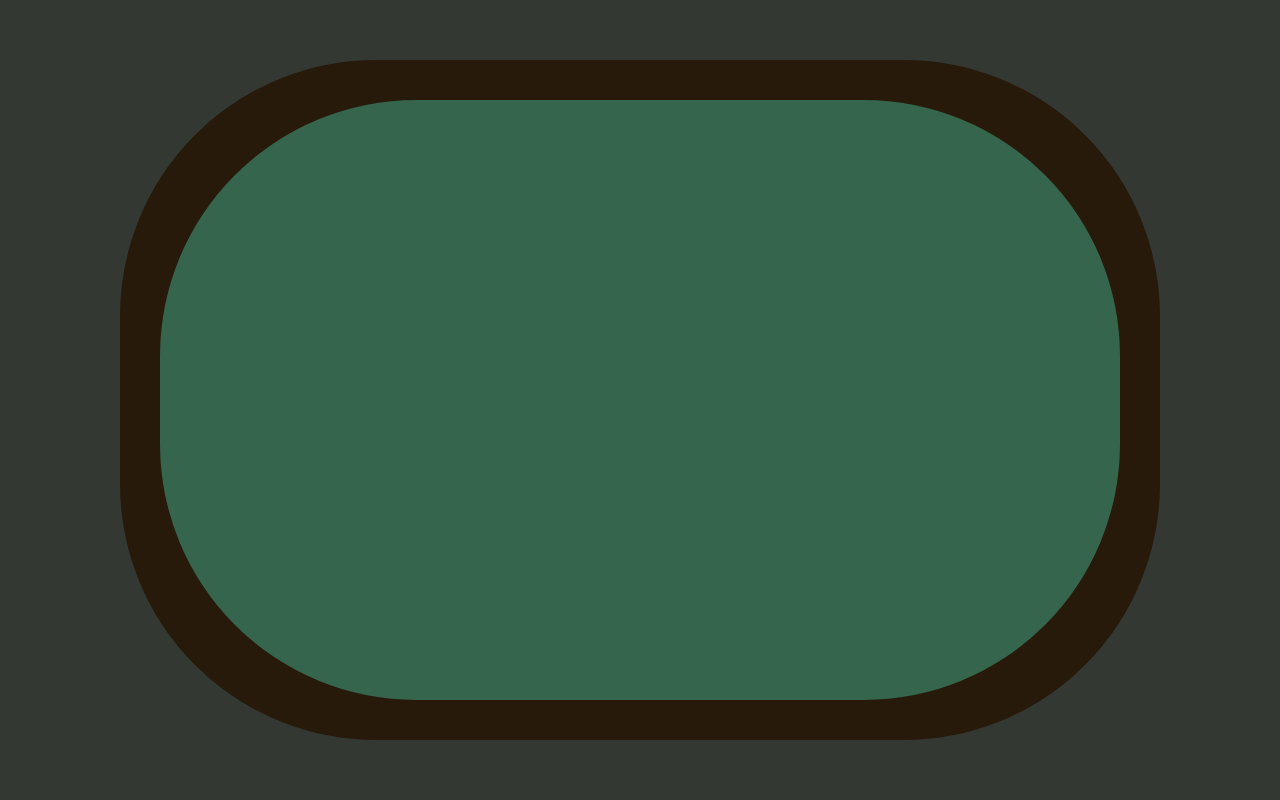
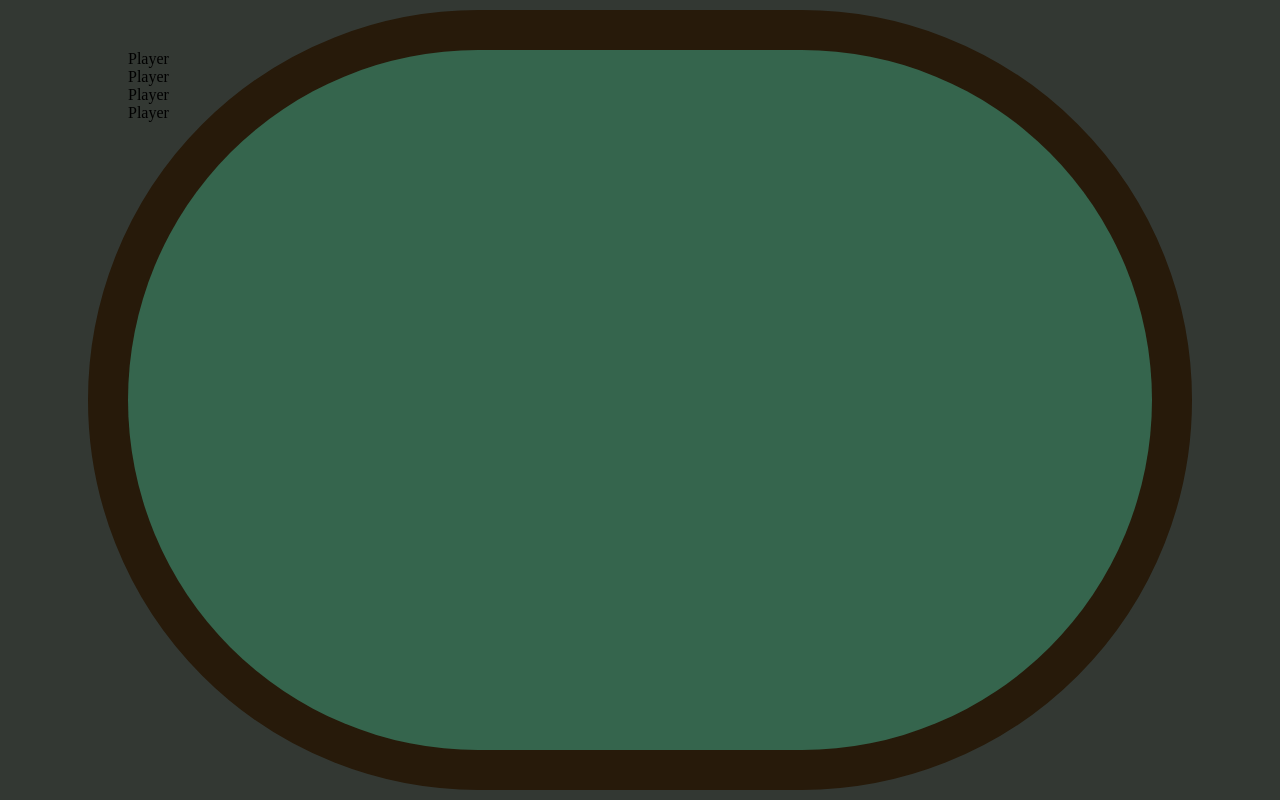
Before and after one commit to ddmuzyk/casino-online, a Next.js app: page /game/poker in a window 1280 px wide. Built offline with nearby package versions, Linux system fonts and the light colour scheme.

Commit message:
styling player component

```diff
--- /dev/null
+++ b/components/poker/Player.module.scss
@@ -0,0 +1,9 @@
+.player1 {
+  // position: absolute;
+  // top: 50%;
+  left: 0;
+}
+
+.container{
+  margin: 0;
+}
--- a/components/poker/Player.tsx
+++ b/components/poker/Player.tsx
@@ -1,6 +1,14 @@
+import React, {use, useState} from "react";
+import styles from './Player.module.scss';
+
 const Player = () => {
+
+  const [money, setMoney] = useState(1000);
+
   return (
-    <div></div>
+    <div className={styles.player1}>
+      <p className={styles.container}>Player</p>
+    </div>
   )
 }
 
--- a/pages/game/poker.module.scss
+++ b/pages/game/poker.module.scss
@@ -1,7 +1,7 @@
 $background: rgb(51, 56, 51);
 $table: #35654d;
 $tableContainer: rgb(39, 26, 10);
-$borderRadius: 20vw;
+$borderRadius: 400px;
 
 .game{
   display: flex;
@@ -13,14 +13,16 @@ $borderRadius: 20vw;
 }
 
 .tableContainer {
+  height: 700px;
+  width: 80vw;
   background-color: $tableContainer;
   border: solid 40px $tableContainer;
   border-radius: $borderRadius;
 }
 
 .table {
-  height: 600px;
-  width: 75vw;
+  height: 100%;
+  width: 100%;
   background-color: $table;
   border-radius: $borderRadius;
 }
--- a/pages/game/poker.tsx
+++ b/pages/game/poker.tsx
@@ -1,14 +1,44 @@
 import Link from "next/link";
-import { ReactComponentElement } from "react";
+import { ReactComponentElement, useState, useEffect } from "react";
 import styles from './poker.module.scss';
 import Layout from "@/components/layout";
+import Player from "@/components/poker/Player";
+
+interface Player {
+  id: number,
+  name: string,
+  turn: boolean,
+  money: number
+}
 
 const Poker = (): JSX.Element => {
+
+  const [players, setPlayers] = useState<Array<Player>>([]);
+
+  useEffect(() => {
+    let newPlayers = [];
+    for (let i = 1; i < 5; i++) {
+      newPlayers.push({
+        id: i,
+        name: `Player${i}`,
+        turn: false,
+        money: 1000
+      })
+    }
+    setPlayers(newPlayers);
+  }, [])
+
+  console.log(players)
+
   return (
     <Layout siteTitle="Poker">
       <div className={styles.game}>
         <div className={styles.tableContainer}>
-          <div className={styles.table}></div>
+          <div className={styles.table}>
+            {players.map((player) => {
+              return <Player key={player.name}/>
+            })}
+          </div>
         </div>
       </div>
     </Layout>
```
